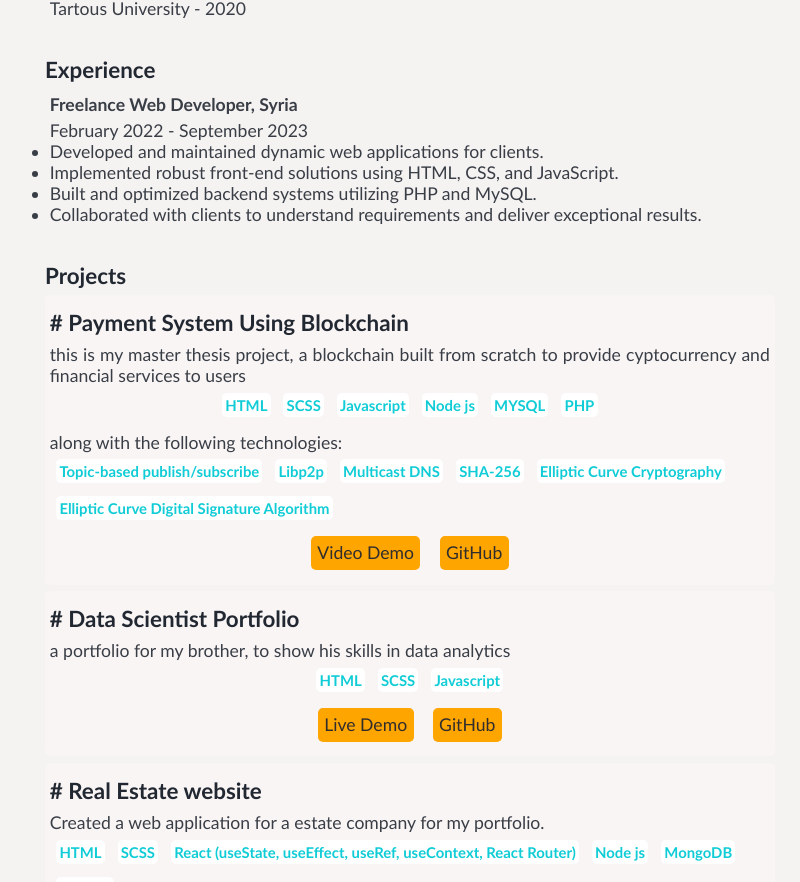
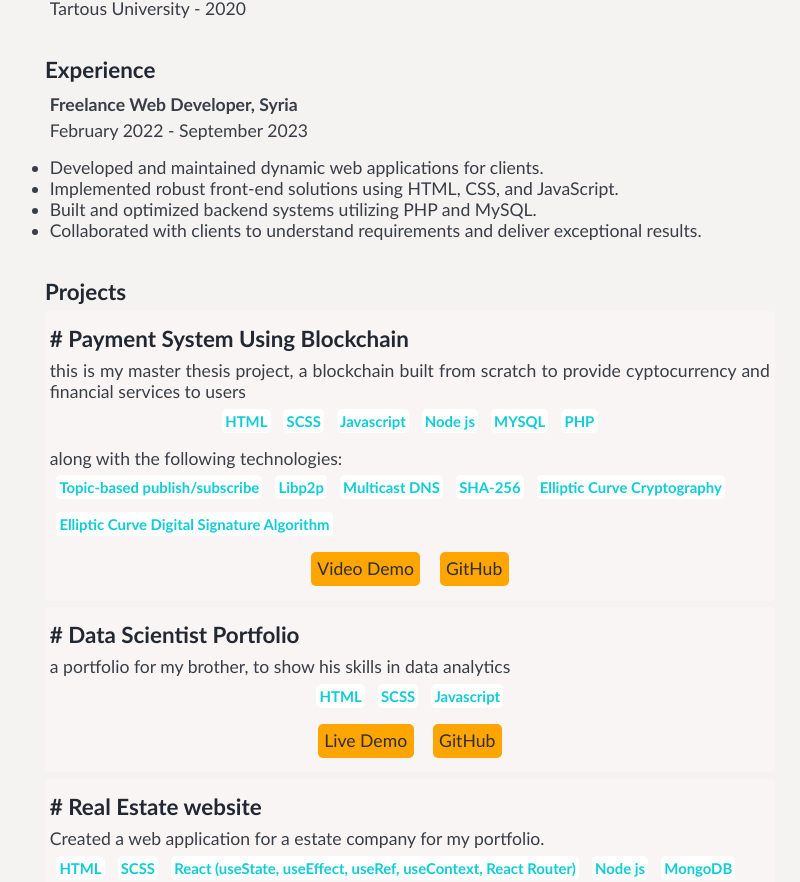
Before and after one commit to KinanSliman/portfolio, a React (Vite) app: page / in a window 1280 px wide. Shown: the part 798-1680 px from the top of the page, without its empty margins (211-1011 px from the left). Built offline with nearby package versions, Linux system fonts and the light colour scheme.

Commit message:
updating style

```diff
--- a/src/SCSS/_app.scss
+++ b/src/SCSS/_app.scss
@@ -137,6 +137,7 @@ body{
                 }
             }
             ul{
+                margin-top: 1rem;
                 list-style-type: disc;
                 font-size: $smallFont;
                 @include screenTablet{
--- a/src/SCSS/style.css
+++ b/src/SCSS/style.css
@@ -131,6 +131,7 @@ body {
   }
 }
 .app .education .educationLevel ul {
+  margin-top: 1rem;
   list-style-type: disc;
   font-size: 1rem;
 }
```
Also changed, not shown: 1 other file (tests, documents, lock files or other folders).
